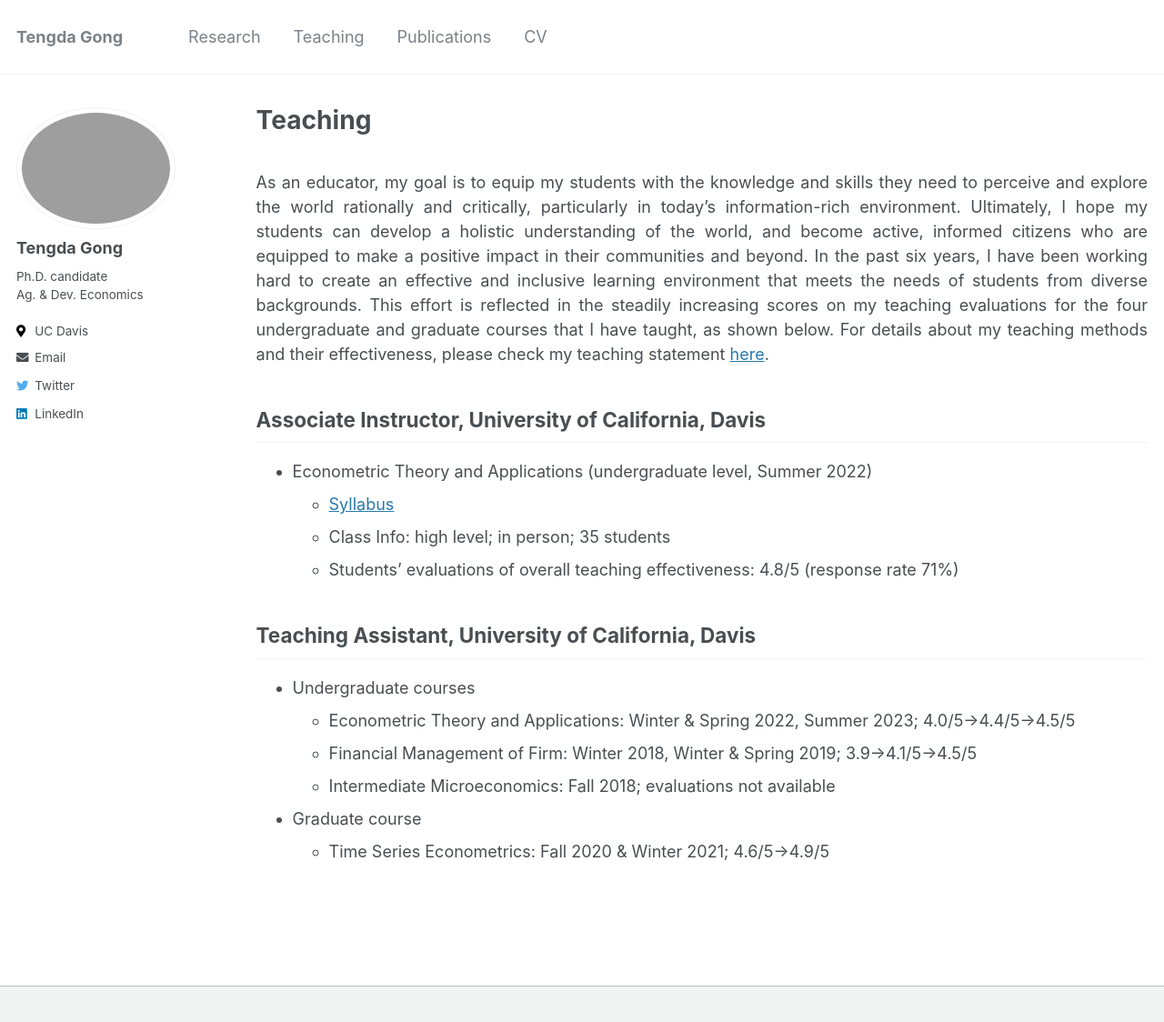
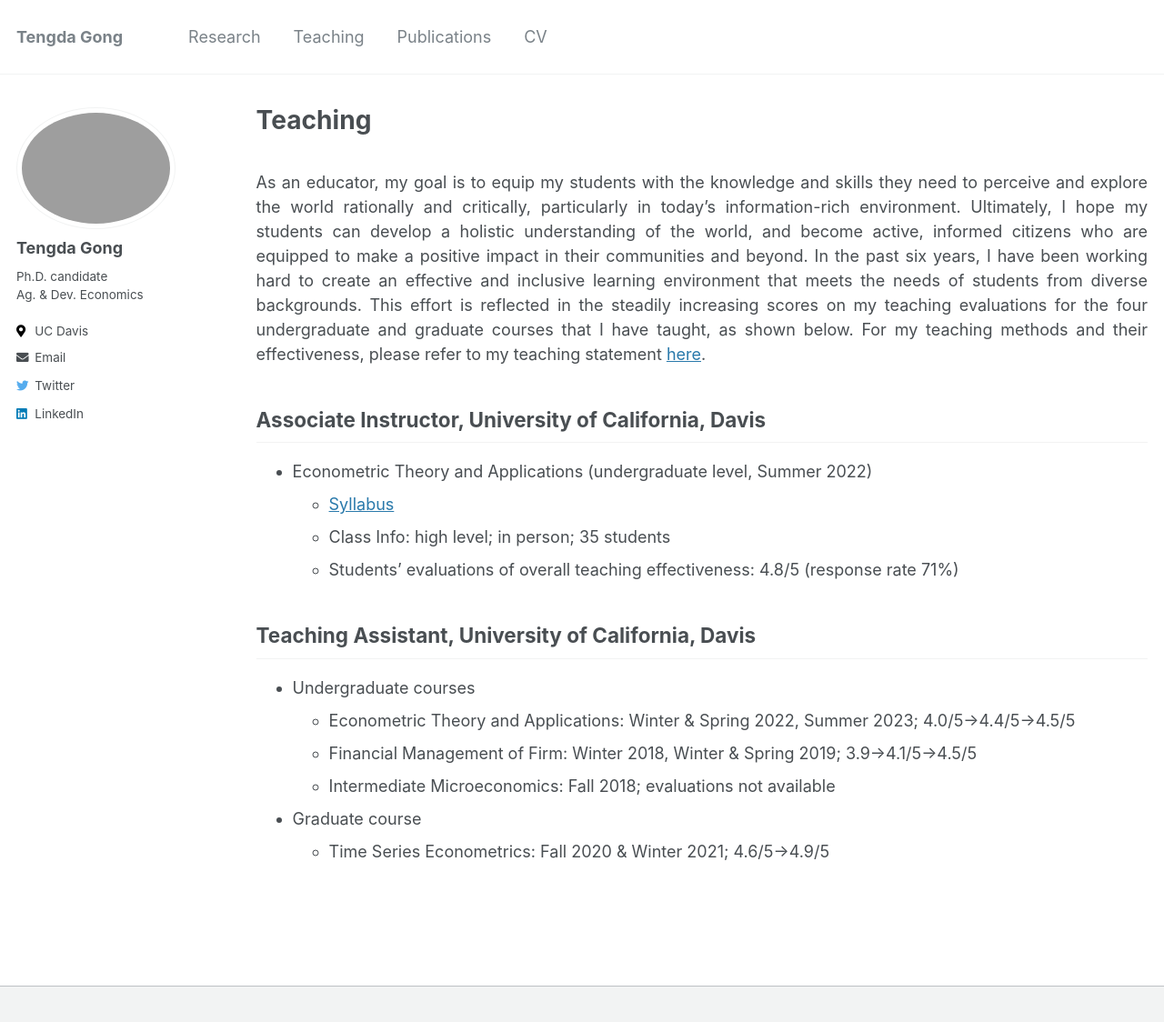
Before and after one commit to tendakung/tendakung.github.io, a Jekyll site: the page built from _pages/teaching.md, in a window 1280 px wide and 1157 px high. Shown: the top 1124 px of the window at 91% size. Built offline with Jekyll 4.4.1, drawn with Linux system fonts in a browser that asks for light colours.

Commit message:
Update teaching.md

```diff
--- a/_pages/teaching.md
+++ b/_pages/teaching.md
@@ -5,7 +5,7 @@ permalink: /teaching/
 title: "Teaching"
 ---
 <br>
-As an educator, my goal is to equip my students with the knowledge and skills they need to perceive and explore the world rationally and critically, particularly in today's information-rich environment. Ultimately, I hope my students can develop a holistic understanding of the world, and become active, informed citizens who are equipped to make a positive impact in their communities and beyond. In the past six years, I have been working hard to create an effective and inclusive learning environment that meets the needs of students from diverse backgrounds. This effort is reflected in the steadily increasing scores on my teaching evaluations for the four undergraduate and graduate courses that I have taught, as shown below. For details about my teaching methods and their effectiveness, please check my teaching statement [here](/files/pdf/teaching/TS.pdf).
+As an educator, my goal is to equip my students with the knowledge and skills they need to perceive and explore the world rationally and critically, particularly in today's information-rich environment. Ultimately, I hope my students can develop a holistic understanding of the world, and become active, informed citizens who are equipped to make a positive impact in their communities and beyond. In the past six years, I have been working hard to create an effective and inclusive learning environment that meets the needs of students from diverse backgrounds. This effort is reflected in the steadily increasing scores on my teaching evaluations for the four undergraduate and graduate courses that I have taught, as shown below. For my teaching methods and their effectiveness, please refer to my teaching statement [here](/files/pdf/teaching/TS.pdf).
 
 ## Associate Instructor, University of California, Davis
 - Econometric Theory and Applications (undergraduate level, Summer 2022)
```
